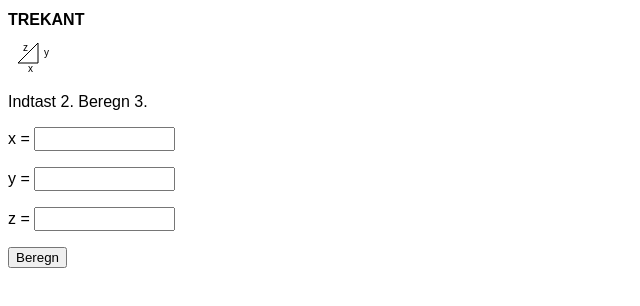
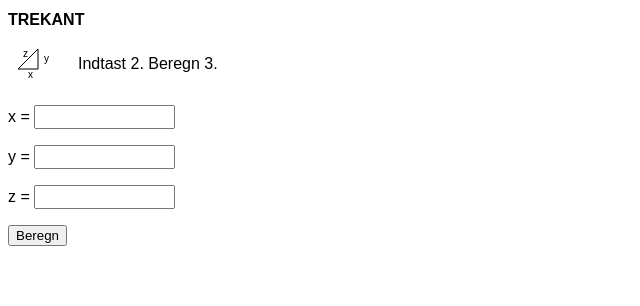
Before and after one commit to hanielsen/triangle, a plain HTML site: page index.html in a window 1280 px wide. Shown: the whole page, without its empty margins (0-640 px from the left). Drawn offline with Linux system fonts and the light colour scheme.

Commit message:
Add files via upload

```diff
--- a/index.html
+++ b/index.html
@@ -31,16 +31,37 @@ h1
     align-items: center;
     height: 40px;
 }
+#m
+{
+    margin-top:10px;
+    overflow:hidden;
+    clear:both;
+}
+
+#d1
+{
+    width: 70px;
+    float:left;
+}
+#d2
+{
+    width: 150px;
+    float:left;
+}
 </style>
 </head>
 
 <body ontouchmove="BlockMove(event);">
 <h1>TREKANT</h1>
-
+<div id="m">
+<div id="d1">
 <canvas id="canvas" width="60" height="40">
 </canvas>
+</div>
+<div id="d2">
 <p>Indtast 2. Beregn 3.</p>
-
+</div>
+</div>
 <p>
     x = <input id="f1" type="text" size="12" inputmode="decimal">
 </p>
```
